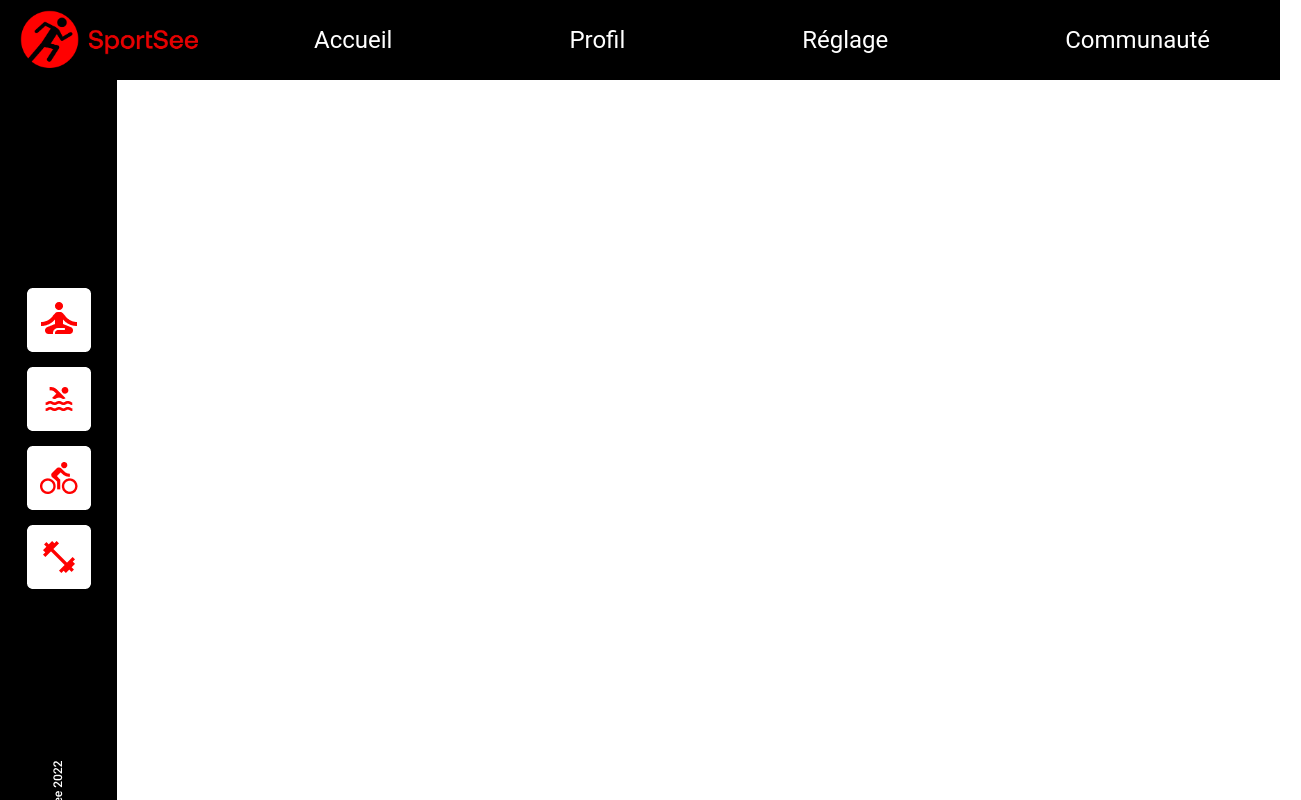
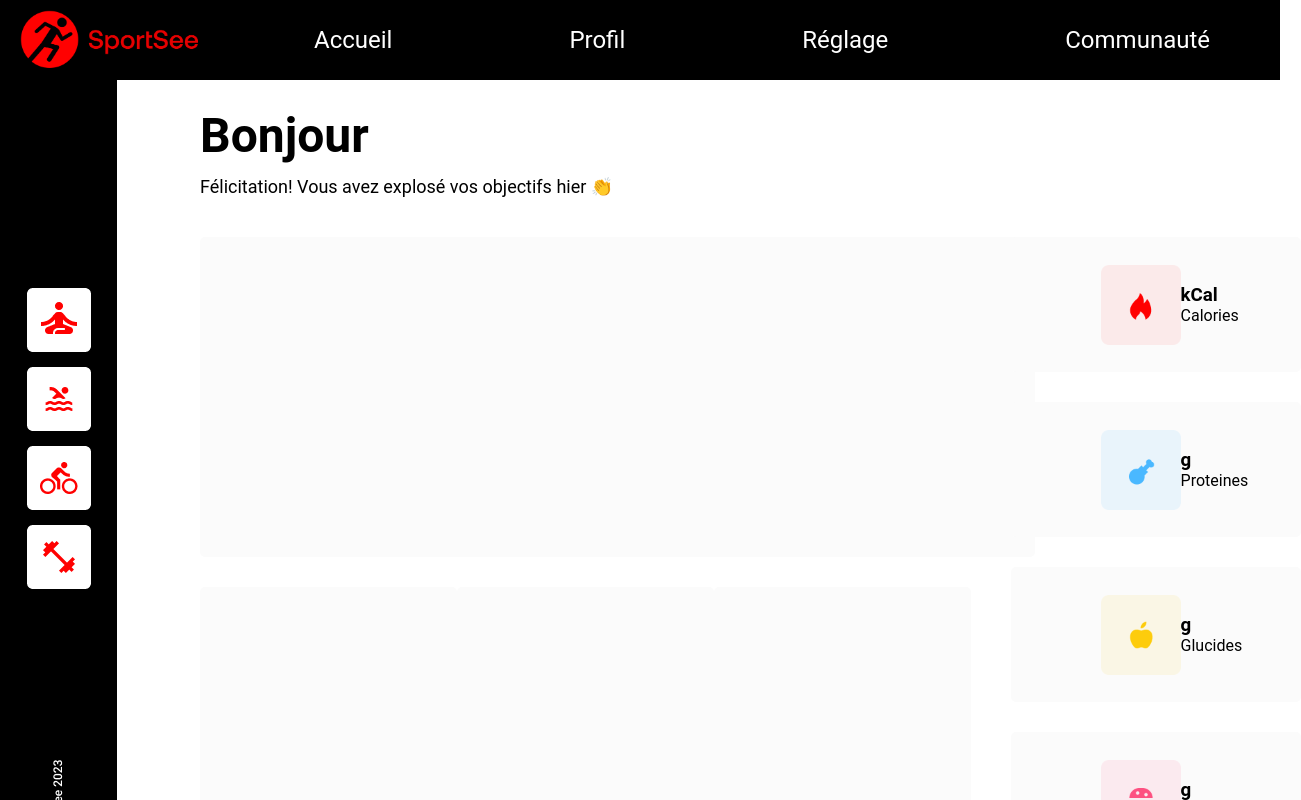
Before and after one commit to sousouben/Mouatakide_Souad_p12_112022, a React (Create React App) app in the folder frontend/: page / in a window 1280 px wide. Shown: the top 800 px of the page, 1301 px wide, since content can reach past the window. Built offline with nearby package versions, Linux system fonts and the light colour scheme.

Commit message:
début de la page home

```diff
--- a/frontend/src/App.jsx
+++ b/frontend/src/App.jsx
@@ -10,7 +10,7 @@ const App = () => {
       <NavHorizontal />
       <NavVertical />
       <Routes>
-        <Route path="/user/:id" element={<Home />} />
+        <Route path="/" element={<Home />} />
       </Routes>
     </BrowserRouter>
   );
--- /dev/null
+++ b/frontend/src/pages/Home.css
@@ -0,0 +1,75 @@
+.bonjour h1 {
+  font-size: 48px;
+  margin-bottom: 12px;
+  margin-top: 0px;
+}
+.bonjour p {
+  font-size: 18px;
+}
+.bonjour span {
+  color: #ff0000;
+}
+.pageHome {
+  width: 86%;
+  margin-top: -830px;
+  margin-left: 200px;
+}
+.calories,
+.proteines,
+.glucides,
+.lipides {
+  display: flex;
+  align-items: center;
+  padding-left: 40px;
+  background-color: var(--gris);
+  width: 100%;
+  height: 135px;
+  border-radius: 5px;
+}
+.calories img,
+.proteines img,
+.glucides img,
+.lipides img {
+  width: 80px;
+  height: 80px;
+  margin-left: 50px;
+}
+.iconDroite {
+  display: flex;
+  flex-direction: column;
+  justify-content: space-between;
+  margin-top: 40px;
+  margin-left: 40px;
+  width: 30%;
+  height: 630px;
+}
+.activity {
+  width: 835px;
+  height: 320px;
+  border-radius: 5px;
+  margin-top: 40px;
+  background-color: #fbfbfb;
+}
+
+.sessions,
+.performance,
+.score {
+  width: 258px;
+  height: 263px;
+  border-radius: 5px;
+  background-color: #fbfbfb;
+}
+
+.carre {
+  display: flex;
+  justify-content: space-around;
+  margin-top: 30px;
+  width: 100%;
+}
+
+.horizonGauche {
+  width: 70%;
+}
+.graphiques {
+  display: flex;
+}
--- a/frontend/src/pages/Home.jsx
+++ b/frontend/src/pages/Home.jsx
@@ -1,7 +1,65 @@
 import React from "react";
+import calories from "../assets/images/calories-icon.png";
+import proteines from "../assets/images/protein-icon.png";
+import glucides from "../assets/images/carbs-icon.png";
+import lipides from "../assets/images/fat-icon.png";
+import "./Home.css";
 
 function Home() {
-  return <div></div>;
+  return (
+    <div className="pageHome">
+      <div className="bonjour">
+        <h1>
+          Bonjour {""}
+          <span></span>
+        </h1>
+        <p>Félicitation! Vous avez explosé vos objectifs hier 👏</p>
+      </div>
+
+      <div className="graphiques">
+        <section className="horizonGauche">
+          <div className="activity"></div>
+          <div className="carre">
+            <div className="sessions"></div>
+
+            <div className="performance"></div>
+
+            <div className="score"></div>
+          </div>
+        </section>
+        <section className="iconDroite">
+          <div className="calories">
+            <img src={calories} alt="icon calorie" />
+            <div className="infos">
+              <h3>kCal</h3>
+              <p>Calories</p>
+            </div>
+          </div>
+          <div className="proteines">
+            <img src={proteines} alt="icon proteine" />
+            <div className="infos">
+              <h3>g</h3>
+              <p>Proteines</p>
+            </div>
+          </div>
+          <div className="glucides">
+            <img src={glucides} alt="icone glucide" />
+            <div className="infos">
+              <h3>g</h3>
+              <p>Glucides</p>
+            </div>
+          </div>
+          <div className="lipides">
+            <img src={lipides} alt="icon lipide" />
+            <div className="infos">
+              <h3>g</h3>
+              <p>Lipides</p>
+            </div>
+          </div>
+        </section>
+      </div>
+    </div>
+  );
 }
 
 export default Home;
```
Also changed, not shown: frontend/src/assets/images/Copiryght-2023.png (deleted), frontend/src/assets/images/Copiryght.png.
